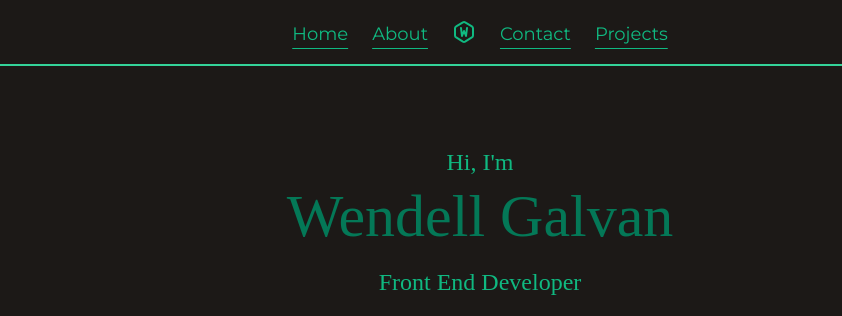
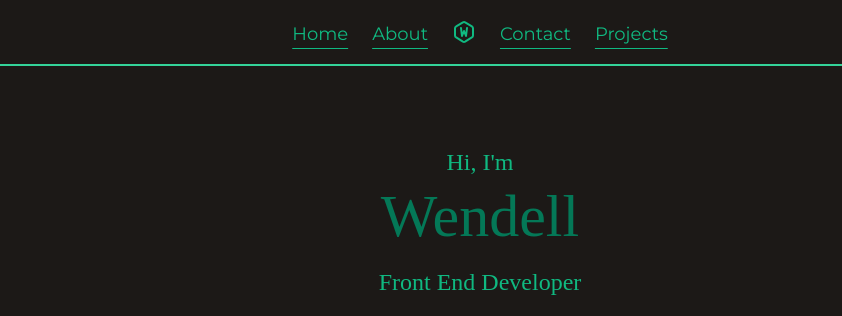
Before and after one commit to Wendell-Galvan/portfolio, a React (Create React App) app: page / in a window 1280 px wide. Shown: the top 316 px of the page, without its empty margins (160-1002 px from the left). Built offline with nearby package versions, Linux system fonts and the light colour scheme; a web font is replaced by a local one.

Commit message:
changed name

```diff
--- a/src/components/Home.js
+++ b/src/components/Home.js
@@ -21,7 +21,7 @@ function Home() {
           Hi, I'm
         </h2>
         <h1 className="font-rampart text-4xl sm:text-6xl text-emerald-700 pt-2 pb-5">
-          Wendell Galvan
+          Wendell
         </h1>
         <h2 className="font-shantell text-xl sm:text-2xl text-emerald-500">
           Front End Developer
```
